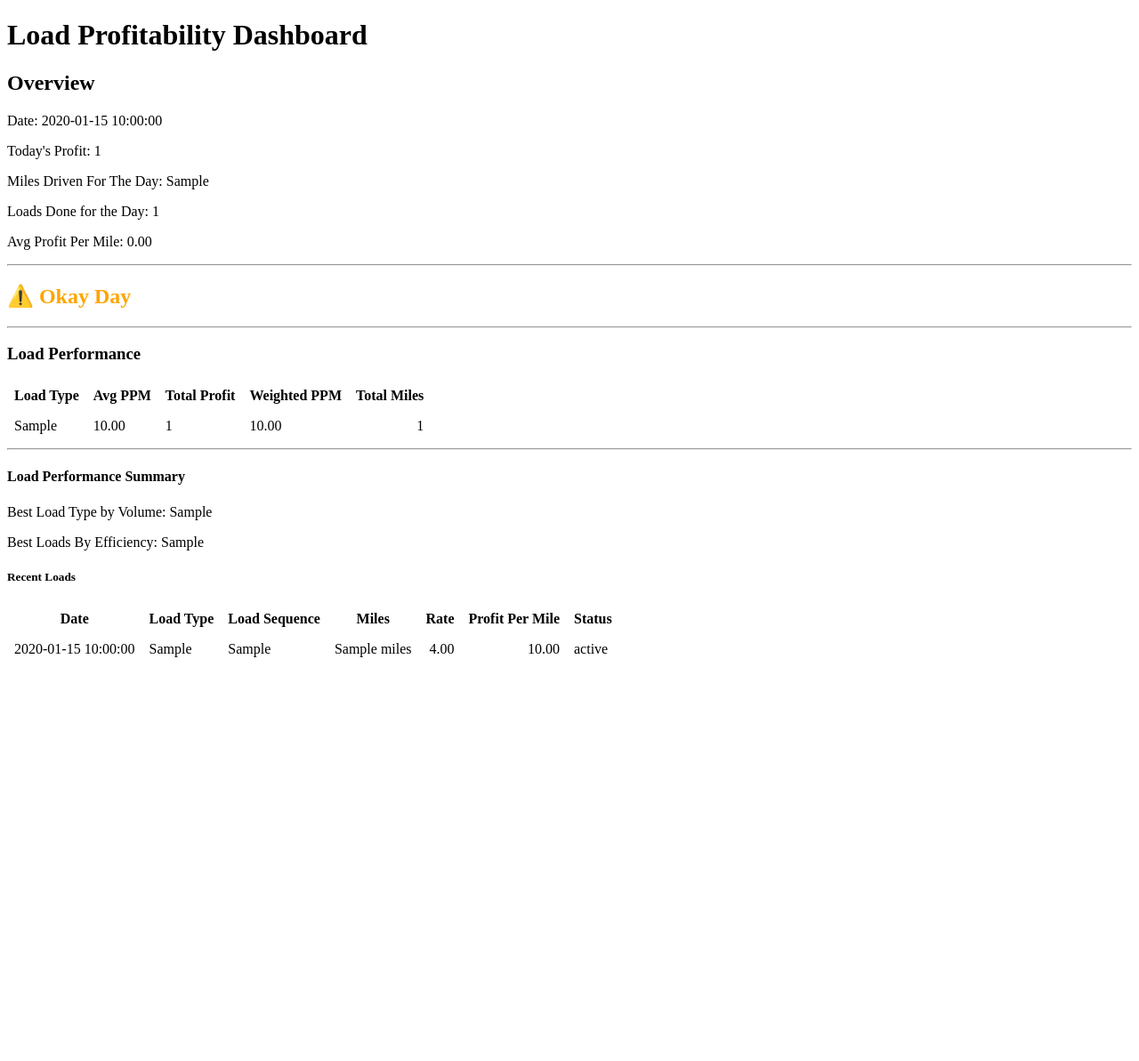
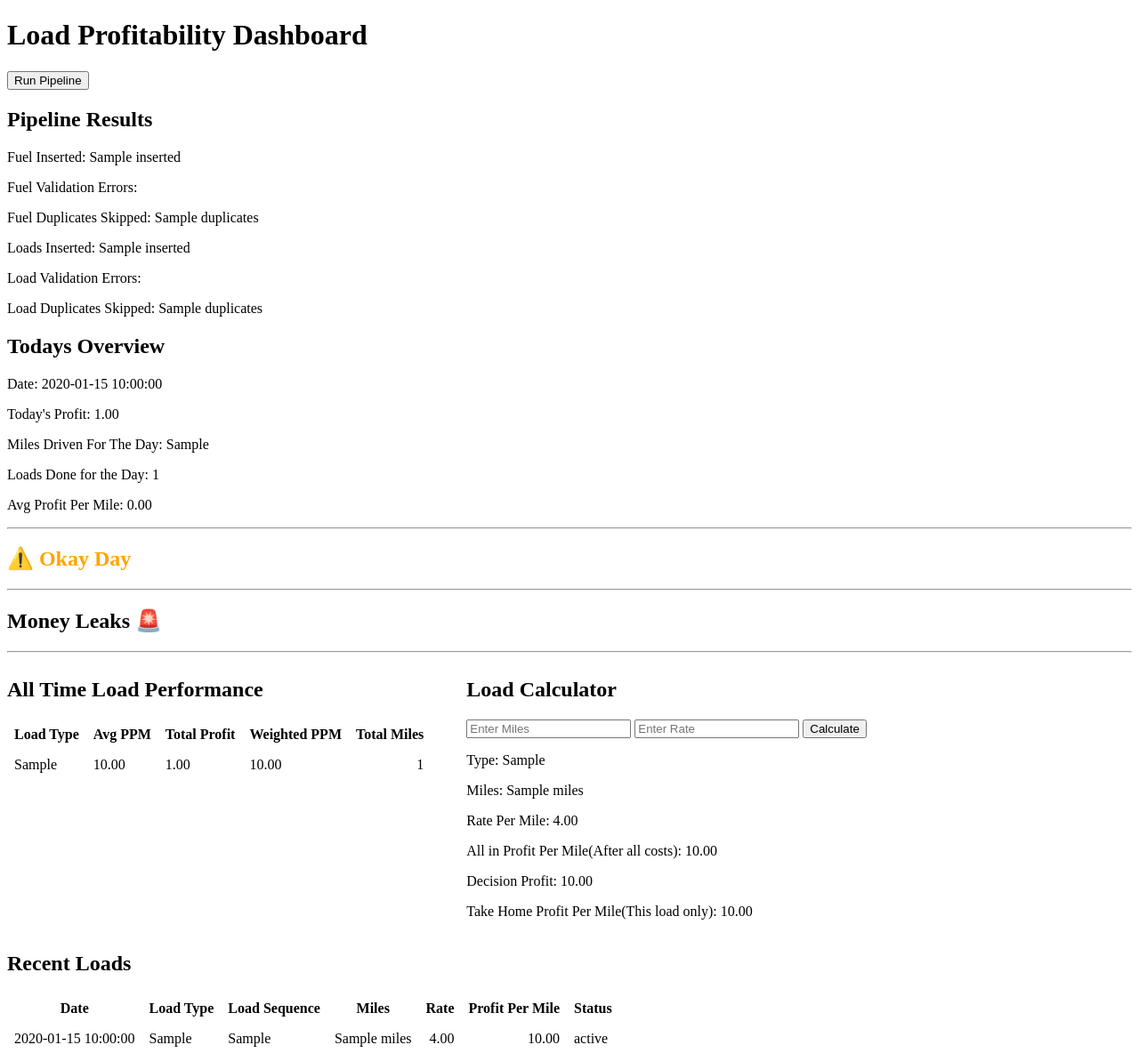
Before and after one commit to Esemayo/Trucking-Dashboard, a Flask app: template templates/index.html in a window 1280 px wide. Shown: the whole page at 89% size. Before the commit the page ends 739 px from the top, so only its background shows below. Run offline with Flask 3, Linux system fonts and the light colour scheme; the template is opened without the code that fills it: most values are stand-ins (such as "Sample title", 1, 10 or a date in 2020); parts of the project's set-up code (start-up, migrations or seed data) failed here and were passed over.

Commit message:
Update dashboard with calculator and update schema for net metrics

```diff
--- a/app.py
+++ b/app.py
@@ -1,8 +1,13 @@
-from flask import Flask, render_template
+from flask import Flask, render_template, redirect, url_for, request
 from src.query import get_recent_loads, daily_summary, get_load_performance, recent_fuel_mpg
+from src.main import run_pipeline
+from src.load_calculator import calculate_test_load
+from src.db import db_connection, create_tables
 app = Flask(__name__)
-@app.route("/")
+app.secret_key = "dev"
 def classify_day(total_profit):
+    if total_profit is None:
+        return "no-data"
     if total_profit < 200:
         return "bad"
     elif total_profit < 350:
@@ -11,25 +16,96 @@ def classify_day(total_profit):
         return "good"
     else:
         return "great"
-def home():
+@app.route("/run_pipeline", methods=["POST"])
+def run_pipeline_route():
+    results = run_pipeline(
+        loads_file="data/sample_loads.csv",
+        fuel_file="data/sample_fuel_purchase.csv"
+    )
+    return render_template(
+        "index.html",
+        pipeline_results=results,
+        **get_home_data()
+    )
+@app.route("/calculate_load", methods=["POST"])
+def calculate_load():
+    miles_text = request.form.get("miles", "").strip()
+    rate_text = request.form.get("rate", "").strip()
+    if not miles_text or not rate_text:
+        return render_template(
+            "index.html",
+            calc_result=None,
+            error="Both miles and rate are required",
+            **get_home_data()
+    )
+    try:
+        miles = float(miles_text)
+        rate = float(rate_text)
+    except ValueError:
+        return render_template(
+            "index.html",
+            calc_result=None,
+            error="Both miles and rate must be valid numbers",
+            **get_home_data()
+    )
+    if miles <= 0 or rate <= 0:
+        return render_template(
+            "index.html",
+            calc_result=None,
+            error="Miles and Rate must be higher then 0",
+            **get_home_data()
+    )
+    results = calculate_test_load(miles, rate, "rebar")
+    return render_template(
+        "index.html",
+        calc_result=results["metrics"],
+        pipeline_results=None,
+        **get_home_data()
+
+    )
+@app.route("/add/load", methods=["GET", "POST"])
+def add_load():
+    if request.method == "POST":
+        print(request.form)
+        return redirect(url_for("home"))
+    return render_template(
+        "add_load.html",
+        error=None,
+        **get_home_data()
+    )
+def get_home_data():
     summary_data = daily_summary()
     date, total_profit, daily_miles, load_count, avg_profit_per_mile = summary_data
     loads_data = get_recent_loads()
     load_performance = get_load_performance()
-    best_efficiency = max(load_performance, key=lambda row: row["weighted_ppm"])
-    best_volume = max(load_performance, key=lambda row: row["total_profit"])
+    if load_performance:
+        best_efficiency = max(load_performance, key=lambda row: row["weighted_ppm"])
+        best_volume = max(load_performance, key=lambda row: row["total_profit"])
+    else:
+        best_efficiency = None
+        best_volume = None
+    raw_profit = total_profit
+    day_status = classify_day(raw_profit)
+    return {
+        "date": date,
+        "raw_profit": total_profit,
+        "total_profit": raw_profit if raw_profit is not None else 0,
+        "daily_miles": daily_miles,
+        "load_count": load_count,
+        "avg_profit_per_mile": avg_profit_per_mile if avg_profit_per_mile is not None else 0,
+        "loads_data": loads_data,
+        "load_performance": load_performance,
+        "best_efficiency": best_efficiency,
+        "best_volume": best_volume,
+        "day_status": day_status
+    }
+@app.route("/")
+def home():
     return render_template(
         "index.html",
-        date=date,
-        total_profit=total_profit,
-        daily_miles=daily_miles,
-        load_count=load_count,
-        avg_profit_per_mile=avg_profit_per_mile,
-        loads_data=loads_data,
-        load_performance = load_performance,
-        best_efficiency = best_efficiency["load_type"],
-        best_volume = best_volume["load_type"],
-        day_status = classify_day(total_profit)
+        calc_result=None,
+        pipeline_results=None,
+        **get_home_data()
     )
 if __name__ == "__main__":
     app.run(debug=True)
--- a/src/loaders.py
+++ b/src/loaders.py
@@ -1,6 +1,6 @@
 import csv
 def load_csv(file_path):
-    with open(file_path, "r") as file:
+    with open(file_path, newline="", encoding="utf-8-sig") as file:
         reader = csv.DictReader(file)
-        rows = list(reader)
-    return rows
+        for row in reader:
+            yield row
--- a/templates/index.html
+++ b/templates/index.html
@@ -14,6 +14,15 @@
     }
     th:nth-child(5),th:nth-child(6) {
         text-align: right;
+    }
+    .status-profit {
+        background-color: #d4edda;
+    }
+    .status-barely {
+        background-color: #ffe5b4;
+    }
+    .status-loss {
+        background-color: #f8d7da;
     }
     .bad {
         color: red;
@@ -32,9 +41,37 @@
 </head>
 <body>
     <h1>Load Profitability Dashboard</h1>
-    <h2>Overview</h2>
+    <form action="/run_pipeline" method="post">
+        <button type="submit">Run Pipeline</button>
+    </form>
+        {% if pipeline_results %}
+            <h2>Pipeline Results</h2>
+            <p>Fuel Inserted: {{ pipeline_results["fuel_summary"]["inserted"] }}</p>
+            <p>Fuel Validation Errors: {{ pipeline_results["fuel_summary"]["validation_errors"] }}</p>
+            <p>Fuel Duplicates Skipped: {{ pipeline_results["fuel_summary"]["duplicates"] }}</p>
+            {% if pipeline_results["fuel_summary"]["error_details"] %}
+                <h3>Fuel Validation Error Details</h3>
+                <ul>
+                {% for error in pipeline_results["fuel_summary"]["error_details"] %}
+                   <li>{{ error["date"] }} - {{ error["reason"] }}</li>
+                {% endfor %}
+                </ul>
+            {% endif %}
+            <p>Loads Inserted: {{ pipeline_results["load_summary"]["inserted"] }}</p>
+            <p>Load Validation Errors: {{ pipeline_results["load_summary"]["validation_errors"] }}</p>
+            <p>Load Duplicates Skipped: {{ pipeline_results["load_summary"]["duplicates"] }}</p>
+            {% if pipeline_results["load_summary"]["error_details"] %}
+                <h3>Load Validation Error Details</h3>
+                <ul>
+                {% for error in pipeline_results["load_summary"]["error_details"] %}
+                   <li>{{ error["date"] }} - {{ error["reason"] }}</li>
+                {% endfor %}
+                </ul>
+            {% endif %}
+        {% endif %}
+    <h2>Todays Overview</h2>
     <p>Date: {{ date }}</p>
-    <p>Today's Profit: {{ total_profit }}</p>
+    <p>Today's Profit: {{"%.2f"|format(total_profit) }}</p>
     <p>Miles Driven For The Day: {{ daily_miles }}</p>
     <p>Loads Done for the Day: {{ load_count }}</p>
     <p>Avg Profit Per Mile: {{ "%.2f"|format(avg_profit_per_mile) }}</p>
@@ -51,10 +88,24 @@
         {% endif %}
 
     </h2>
+
 <hr>
-    <h3>Load Performance</h3>
+    <h2>Money Leaks 🚨</h2>
+    {% for row in load_performance %}
+        {% if row["weighted_ppm"] < 0 %}
+            <p>
+                ❌ {{ row["load_type"] }} is losing money:
+                ${{ "%.2f"|format(row["weighted_ppm"])}} per mile
+            </p>
+        {% endif %}
+    {% endfor %}
+<hr>
+<div style="display: flex; gap: 40px; align-items: flex-start;">
+
+    <div>
+        <h2>All Time Load Performance</h2>
         <table>
-    <tr></tr>
+            <tr>
                 <th>Load Type</th>
                 <th>Avg PPM</th>
                 <th>Total Profit</th>
@@ -65,17 +116,48 @@
             <tr>
                 <td>{{ row["load_type"] }}</td>
                 <td>{{ "%.2f"|format(row["avg_profit"]) }}</td>
-         <td>{{ row["total_profit"] }}</td>
+                <td>{{ "%.2f"|format(row["total_profit"]) }}</td>
                 <td>{{ "%.2f"|format(row["weighted_ppm"]) }}</td>
                 <td>{{ row["total_miles"] }}</td>
             </tr>
                 {% endfor %}
         </table>
-<hr>
-    <h4>Load Performance Summary</h4>
-    <p>Best Load Type by Volume: {{ best_volume }}</p>
-    <p>Best Loads By Efficiency: {{ best_efficiency }}</p>
-    <h5>Recent Loads</h5>
+    </div>
+    <div>
+        <h2>Load  Calculator</h2>
+        <form action="/calculate_load" method="POST">
+
+            <input
+                type="number"
+                name="miles"
+                id="miles"
+                step="any"
+                placeholder="Enter Miles"
+                value="{{ request.form.get('miles', '') }}"
+            >
+             <input
+                type="number"
+                name="rate"
+                id="rate"
+                step="any"
+                placeholder="Enter Rate"
+                value="{{ request.form.get('rate', '') }}"
+            >
+            <button type="submit">Calculate</button>
+        </form>
+            {% if calc_result %}
+                <p>Type: {{ calc_result["load_type"] }}</p>
+                <p>Miles: {{ calc_result["miles"] }}</p>
+                <p>Rate Per Mile: {{ "%.2f"|format(calc_result["rate_per_mile"]) }}</p>
+                <p>All in Profit Per Mile(After all costs): {{ "%.2f"|format(calc_result["net_profit_per_mile"]) }}</p>
+                <p>Decision Profit: {{ "%.2f"|format(calc_result["decision_profit"]) }}</p>
+                <p>Take Home Profit Per Mile(This load only): {{ "%.2f"|format(calc_result["decision_rpm"]) }}</p>
+
+            {% endif %}
+    </div>
+</div>
+
+    <h2>Recent Loads</h2>
 <table>
     <tr>
         <th>Date</th>
@@ -87,7 +169,7 @@
         <th>Status</th>
     </tr>
     {% for load in loads_data %}
-    <tr>
+    <tr class="status-{{ load.status|lower}}">
         <td>{{ load.date }}</td>
         <td>{{ load.load_type }}</td>
         <td>{{ load.load_sequence }}</td>
```
Also changed, not shown: src/db.py (+6 -4 lines), src/load_calculator.py (added, +33 -0 lines), src/main.py (+93 -34 lines), src/metrics.py (+6 -3 lines), src/query.py (+15 -15 lines), 1 other file. Lines whose indentation alone changed are shown as unchanged.
